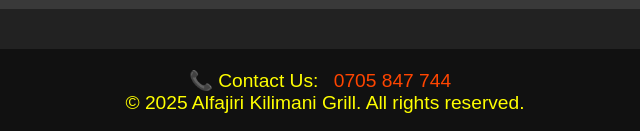
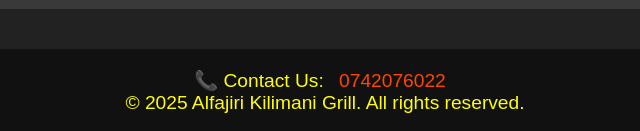
Before and after one commit to Frankmoh/ALFAJIRI-GRILL, a plain HTML site: page index.html in a window 1280 px wide. Shown: the part 2419-2550 px from the top of the page, 335-975 px from the left. Drawn offline with Linux system fonts and the light colour scheme.

Commit message:
Update index.html

```diff
--- a/index.html
+++ b/index.html
@@ -166,7 +166,7 @@
         </div>
 
         <footer class="footer">
-            <p>📞 Contact Us: <a href="tel:0705847744">0705 847 744</a></p>
+            <p>📞 Contact Us: <a href="tel:0742076022">0742076022</a></p>
             <p>&copy; 2025 Alfajiri Kilimani Grill. All rights reserved.</p>
         </footer>
 
```
